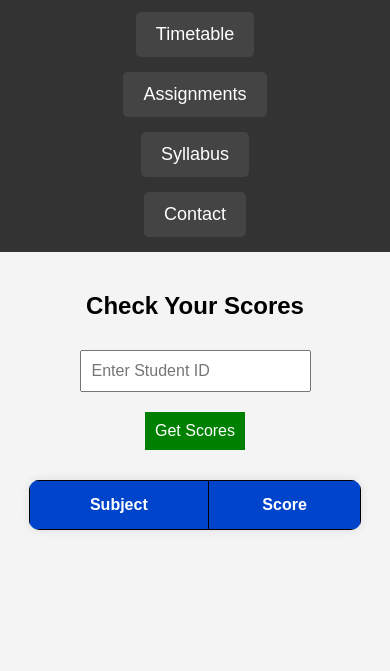
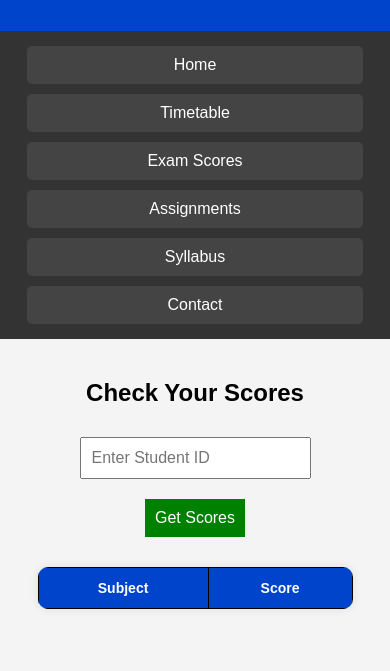
Before and after one commit to GhazwanBilal/school-website, a website: page scores.html in a window 390 px wide. Shown: the part 173-844 px from the top of the page. Drawn offline with Linux system fonts and the light colour scheme.

Commit message:
Update scores.html

```diff
--- a/scores.html
+++ b/scores.html
@@ -17,28 +17,23 @@
             color: white;
             padding: 15px;
             text-align: center;
+            font-size: 24px;
         }
         nav {
-            background-color: #333;
             display: flex;
             justify-content: center;
-            align-items: center;
-            flex-wrap: wrap; /* Allows wrapping on smaller screens */
-            gap: 15px;
-            padding: 15px; /* Consistent padding */
-            height: 60px; /* Fixed height like other pages */
-            width: 100%;
-            box-sizing: border-box; /* Ensures proper spacing */
+            background: #333;
+            padding: 10px;
+            flex-wrap: wrap;
         }
         nav a {
             color: white;
             text-decoration: none;
-            padding: 12px 20px; /* Consistent size */
-            font-size: 18px; /* Matches other pages */
+            margin: 5px;
+            padding: 10px 20px;
             background: #444;
             border-radius: 5px;
-            transition: 0.3s;
-            white-space: nowrap; /* Prevents text breaking */
+            transition: all 0.3s ease;
         }
         nav a:hover {
             background: #555;
@@ -48,7 +43,8 @@
             padding: 20px;
         }
         table {
-            width: 80%;
+            width: 90%;
+            max-width: 800px;
             margin: 20px auto;
             border-collapse: collapse;
             background: white;
@@ -58,12 +54,15 @@
         }
         th, td {
             border: 1px solid black;
-            padding: 15px;
+            padding: 12px;
             text-align: center;
         }
         th {
             background-color: #0044cc;
             color: white;
+        }
+        tr:nth-child(even) {
+            background-color: #f2f2f2;
         }
         input, button {
             padding: 10px;
@@ -81,15 +80,18 @@
             background: darkgreen;
             transform: scale(1.1);
         }
-
-        /* Mobile-Friendly Styles */
-        @media (max-width: 768px) {
+        @media (max-width: 600px) {
             nav {
-                flex-direction: column; /* Stack nav items */
-                height: auto; /* Allow it to grow */
+                flex-direction: column;
+                align-items: center;
+            }
+            nav a {
+                width: 80%;
+                text-align: center;
+                margin: 5px 0;
             }
             table {
-                width: 95%; /* Adjust for smaller screens */
+                font-size: 14px;
             }
         }
     </style>
@@ -101,6 +103,7 @@
     <nav>
         <a href="index.html">Home</a>
         <a href="timetable.html">Timetable</a>
+        <a href="scores.html">Exam Scores</a>
         <a href="assignments.html">Assignments</a>
         <a href="syllabus.html">Syllabus</a>
         <a href="contact.html">Contact</a>
```
